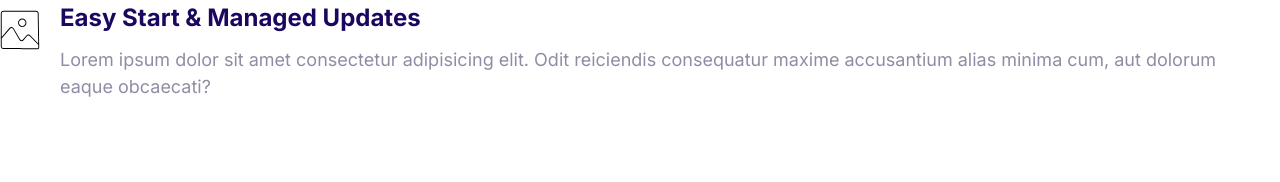
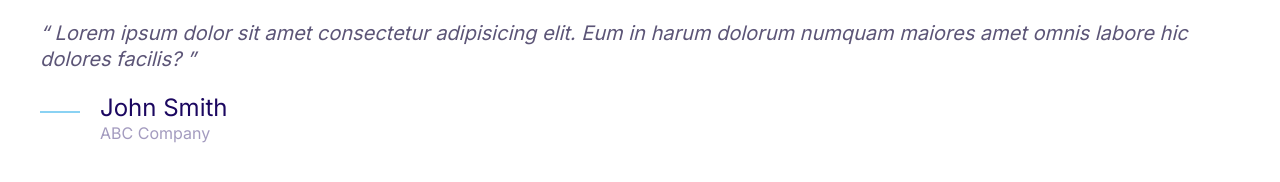
Before and after one commit to pryeshgohil/moshify, a plain HTML site: page index.html in a window 1280 px wide. Drawn offline with Linux system fonts and the light colour scheme.

Commit message:
Build the quote component.

```diff
--- a/css/styles.css
+++ b/css/styles.css
@@ -4,6 +4,7 @@
     --color-accent: #ff3400;
     --color-headings: #1b0760;
     --color-body: #918ca4;
+    --color-body-darker: #5c5577;
     --color-border:  #ccc;
     --border-radius: 30px;
 }
@@ -377,3 +378,52 @@ a {
 .media__image {
     margin-top:1rem;
 }
+
+/* Quotes */
+.quote {
+    font-size: 3rem;
+    font-style: italic;
+    color: var(--color-body-darker);
+    line-height: 1.3;
+}
+
+.quote__text::before {
+    content: open-quote;
+}
+
+.quote__text::after {
+    content: close-quote;
+}
+
+.quote__author {
+    font-size: 3rem;
+    font-weight: 500;
+    font-style: normal;
+    margin-bottom: 0;
+}
+
+.quote__line {
+    position:relative;
+    bottom: 10px;
+}
+
+.quote__organization {
+    color: var(--color-headings);
+    opacity: .4;
+    font-size: 2rem;
+    font-style: normal;
+}
+
+@media screen and (min-width: 1024px) {
+    .quote {
+        font-size: 2rem;
+    }
+
+    .quote__author {
+        font-size:2.4rem;
+    }
+
+    .quote__organization {
+        font-size: 1.6rem;
+    }
+}
--- a/index.html
+++ b/index.html
@@ -14,20 +14,24 @@
     <link rel="stylesheet" href="css/styles.css" />
   </head>
   <body>
+    <blockquote class="quote">
+      <p class="quote__text">
+        Lorem ipsum dolor sit amet consectetur adipisicing elit. Eum in harum
+        dolorum numquam maiores amet omnis labore hic dolores facilis?
+      </p>
+      <footer>
         <div class="media">
           <div class="media__image">
-        <svg class="icon icon--primary">
-          <use xlink:href="images/sprite.svg#snap"></use>
+            <svg class="icon icon--primary quote__line">
+              <use xlink:href="images/sprite.svg#line"></use>
             </svg>
           </div>
           <div class="media__body">
-        <h3 class="media__title">Easy Start & Managed Updates</h3>
-        <p>
-          Lorem ipsum dolor sit amet consectetur adipisicing elit. Odit
-          reiciendis consequatur maxime accusantium alias minima cum, aut
-          dolorum eaque obcaecati?
-        </p>
+            <h3 class="media__title quote__author">John Smith</h3>
+            <p class="quote__organization">ABC Company</p>
           </div>
         </div>
+      </footer>
+    </blockquote>
   </body>
 </html>
```
Also changed, not shown: components/quotes.html (added, +19 -0 lines). Lines whose indentation alone changed are shown as unchanged.
